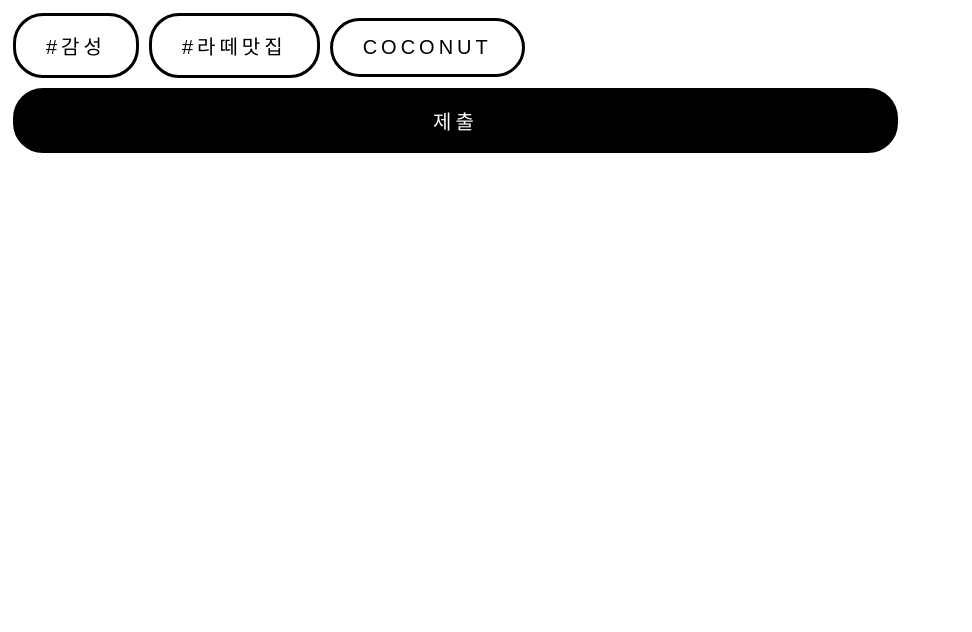
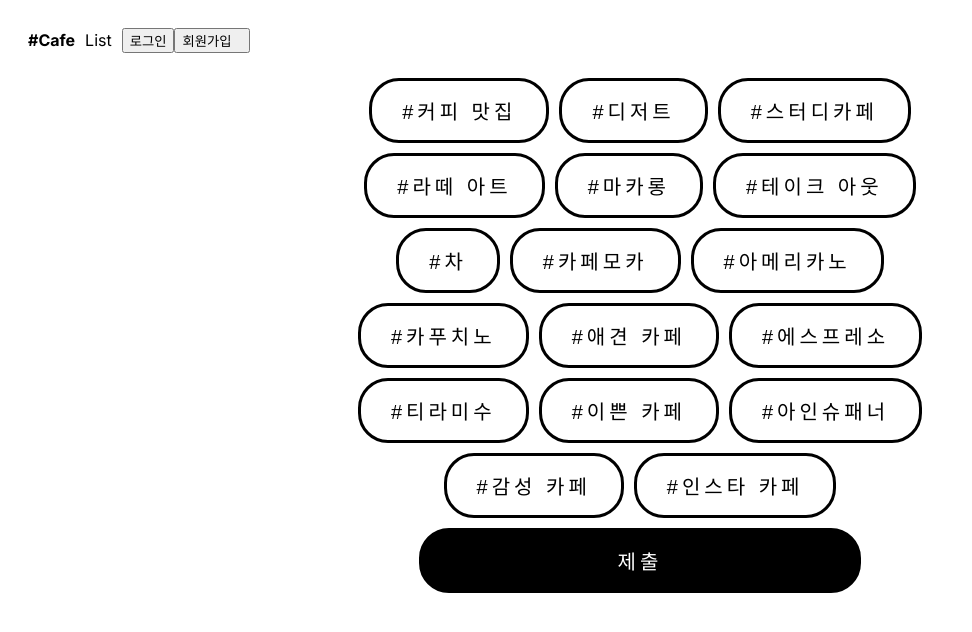
Before and after one commit to minki1220/graduation, a Next.js app: page /list in a window 1280 px wide. Shown: the top 632 px of the page, without its empty margins (0-972 px from the left). Built offline with nearby package versions, Linux system fonts and the light colour scheme; no server answers; the database is empty.

Commit message:
23.10.06

```diff
--- /dev/null
+++ b/app/LogOutBtn.js
@@ -0,0 +1,9 @@
+'use client'
+
+import { signOut } from "next-auth/react"
+
+export function LogOutBtn(){
+    return (
+      <button onClick={()=>{ signOut() }}>로그아웃</button>
+    )
+  }
--- /dev/null
+++ b/app/LoginBtn.js
@@ -0,0 +1,9 @@
+'use client'
+
+import { signIn } from 'next-auth/react'
+
+export default function LoginBtn(){
+    return(
+        <button onClick={()=>{ signIn() }}>로그인</button>
+    )
+}
--- a/app/globals.css
+++ b/app/globals.css
@@ -1,6 +1,4 @@
-input{
-  display: none;
-}
+
 .inner-container {
  max-width: 150px;
  font-size: 20px;
@@ -48,6 +46,8 @@ input{
  margin: 5px;
  text-align: center;
  transition: background-color 0.5s, color 0.5s;
+ margin-left: auto;
+ margin-right: auto;
 }
 
 .signup-btn:hover{
@@ -55,6 +55,39 @@ input{
   color: black;
   text-decoration: none;
 }
+
+.tag-container{
+  width: 50%;
+  height: 80%;
+  text-align: center;
+  margin-left: auto;
+  margin-right: auto;
+
+}
+
+.tag-box{
+  text-align: center;
+
+}
+
+
+/* navbar */
+
+.navbar {
+  background: white;
+  padding: 20px;
+}
+.navbar a {
+  margin-right: 10px;
+  text-decoration: none;
+  color: black;
+}
+.logo {
+  font-weight: bold;
+}
+
+
+
 
 /* .tag-btn {
   font-size: 20px;
--- a/app/layout.js
+++ b/app/layout.js
@@ -1,5 +1,13 @@
+import Link from 'next/link'
 import './globals.css'
 import { Inter } from 'next/font/google'
+import { getServerSession } from 'next-auth'
+import { authOptions } from '@/pages/api/auth/[...nextauth]'
+import { LogOutBtn } from './LogOutBtn'
+import  LoginBtn  from './LoginBtn'
+
+
+
 
 const inter = Inter({ subsets: ['latin'] })
 
@@ -8,10 +16,22 @@ export const metadata = {
   description: 'Generated by create next app',
 }
 
-export default function RootLayout({ children }) {
+export default async function RootLayout({ children }) {
+  let session = await getServerSession(authOptions)
   return (
     <html lang="en">
-      <body className={inter.className}>{children}</body>
+      <body className={inter.className}>
+      <div className="navbar">
+      <Link href="/" className="logo">#Cafe</Link>
+      <Link href="/list">List</Link>
+      {
+      session
+      ? <span>{session.user.name} <LogOutBtn/> </span>
+       : <LoginBtn></LoginBtn>
+      }
+      <button><Link href="/register">회원가입</Link></button>
+      </div>
+      {children}</body>
     </html>
   )
 }
--- a/app/list/Check.js
+++ b/app/list/Check.js
@@ -3,7 +3,7 @@
 import { useState, useEffect } from "react";
 
 export default function Check() {
-  const 상품들 = ['#감성', '#라떼맛집', 'Coconut'];
+  const tags = ['#커피 맛집', '#디저트', '#스터디카페','#라떼 아트','#마카롱', '#테이크 아웃', '#차','#카페모카','#아메리카노','#카푸치노','#애견 카페','#에스프레소','#티라미수','#이쁜 카페','#아인슈패너','#감성 카페','#인스타 카페'];
   const [isChecked, setIsChecked] = useState({});
 
   const handleCheckboxChange = (productName) => {
@@ -18,7 +18,7 @@ export default function Check() {
 
     // 선택된 항목을 처리하고 상태를 업데이트합니다.
     const 선택된상품들 = Object.keys(isChecked).filter((product) => isChecked[product]);
-    console.log("선택된 상품들:", 선택된상품들);
+    console.log("선택된 tags:", 선택된상품들);
 
     // 여기에서 선택된 항목을 처리하는 로직을 추가하세요.
     // 예를 들어, 서버로 선택된 항목을 보내고 처리할 수 있습니다.
@@ -61,9 +61,10 @@ export default function Check() {
 
   return (
     <div>
-      <form method="POST" action="/api/data">
+    <div className="tag-container">
+      <form method="POST" action="/api/data" className="tag-box">
         <input type="hidden" />
-        {상품들.map((productName) => (
+        {tags.map((productName) => (
           <div
             key={productName}
             className={`inner-container ${isChecked[productName] ? 'checked' : ''}`}
@@ -87,5 +88,6 @@ export default function Check() {
         <input type="submit" value="제출" className="signup-btn" style={{ display: 'block' }} />
       </form>
     </div>
+    </div>
   );
 }
--- a/app/list/page.js
+++ b/app/list/page.js
@@ -7,7 +7,7 @@ export default async function List(){
     const db = (await connectDB).db('forum');
     let result = await db.collection('post').find().toArray();
     return(
-        <div className="tag-container">
+        <div>
             <Check/>
         </div>
     )
--- a/package.json
+++ b/package.json
@@ -9,8 +9,10 @@
     "lint": "next lint"
   },
   "dependencies": {
+    "bcrypt": "^5.1.1",
     "mongodb": "^6.1.0",
     "next": "13.5.4",
+    "next-auth": "^4.21.1",
     "react": "^18",
     "react-dom": "^18"
   }
--- /dev/null
+++ b/pages/api/auth/[...nextauth].js
@@ -0,0 +1,70 @@
+import NextAuth from "next-auth";
+import KakaoProvider from "next-auth/providers/kakao";
+import { connectDB } from "@/util/database";
+import CredentialsProvider from "next-auth/providers/credentials";
+import bcrypt from 'bcrypt';
+
+
+export const authOptions = {
+  providers: [
+    KakaoProvider({
+      clientId: '3b55b61c92dbe4ac81432183ebd7824f',
+      clientSecret: 'WAWP09eIrul7JuI47wBqiOtL43ElfmTQ',
+    }),
+
+    CredentialsProvider({
+      //1. 로그인페이지 폼 자동생성해주는 코드
+      name: "credentials",
+        credentials: {
+          email: { label: "email", type: "text" },
+          password: { label: "password", type: "password" },
+      },
+
+      //2. 로그인요청시 실행되는코드
+      //직접 DB에서 아이디,비번 비교하고
+      //아이디,비번 맞으면 return 결과, 틀리면 return null 해야함
+      async authorize(credentials) {
+        let db = (await connectDB).db('forum');
+        let user = await db.collection('user_cred').findOne({email : credentials.email})
+        if (!user) {
+          console.log('해당 이메일은 없음');
+          return null
+        }
+        const pwcheck = await bcrypt.compare(credentials.password, user.password);
+        if (!pwcheck) {
+          console.log('비번틀림');
+          return null
+        }
+        return user
+      }
+    })
+
+  ],
+
+  session: {
+    strategy: 'jwt',
+    maxAge: 30 * 24 * 60 * 60 //30일
+  },
+
+
+  callbacks: {
+    //4. jwt 만들 때 실행되는 코드
+    //user변수는 DB의 유저정보담겨있고 token.user에 뭐 저장하면 jwt에 들어갑니다.
+    jwt: async ({ token, user }) => {
+      if (user) {
+        token.user = {};
+        token.user.name = user.name
+        token.user.email = user.email
+      }
+      return token;
+    },
+    //5. 유저 세션이 조회될 때 마다 실행되는 코드
+    session: async ({ session, token }) => {
+      session.user = token.user;
+      return session;
+    },
+  },
+
+  secret : 'qwer1234'
+};
+export default NextAuth(authOptions);
--- a/pages/api/data.js
+++ b/pages/api/data.js
@@ -1,6 +1,16 @@
 
-export default function handler(req, res){
-    const selectedItems = req.body.selectedItems;
-    console.log('선택된 항목:',selectedItems);
-    res.json({ message: '데이터 처리가 완료되었습니다.' });
+// export default function handler(req, res){
+//     const selectedItems = req.body.selectedItems;
+//     console.log('선택된 항목:',selectedItems);
+//     res.json({ message: '데이터 처리가 완료되었습니다.' });
+//   }
+
+import { connectDB } from "@/util/database";
+
+export default async function handler(req, res){
+  if(req.method == 'POST'){
+    const db = (await connectDB).db("forum")
+    let result = await db.collection('post').insertOne(req.body)
+    setIsChecked({});
   }
+}
```
Also changed, not shown: app/page.js (+2 -8 lines), app/register/page.js (added, +13 -0 lines), pages/api/auth/signup.js (added, +12 -0 lines), 1 other file (tests, documents, lock files or other folders).
